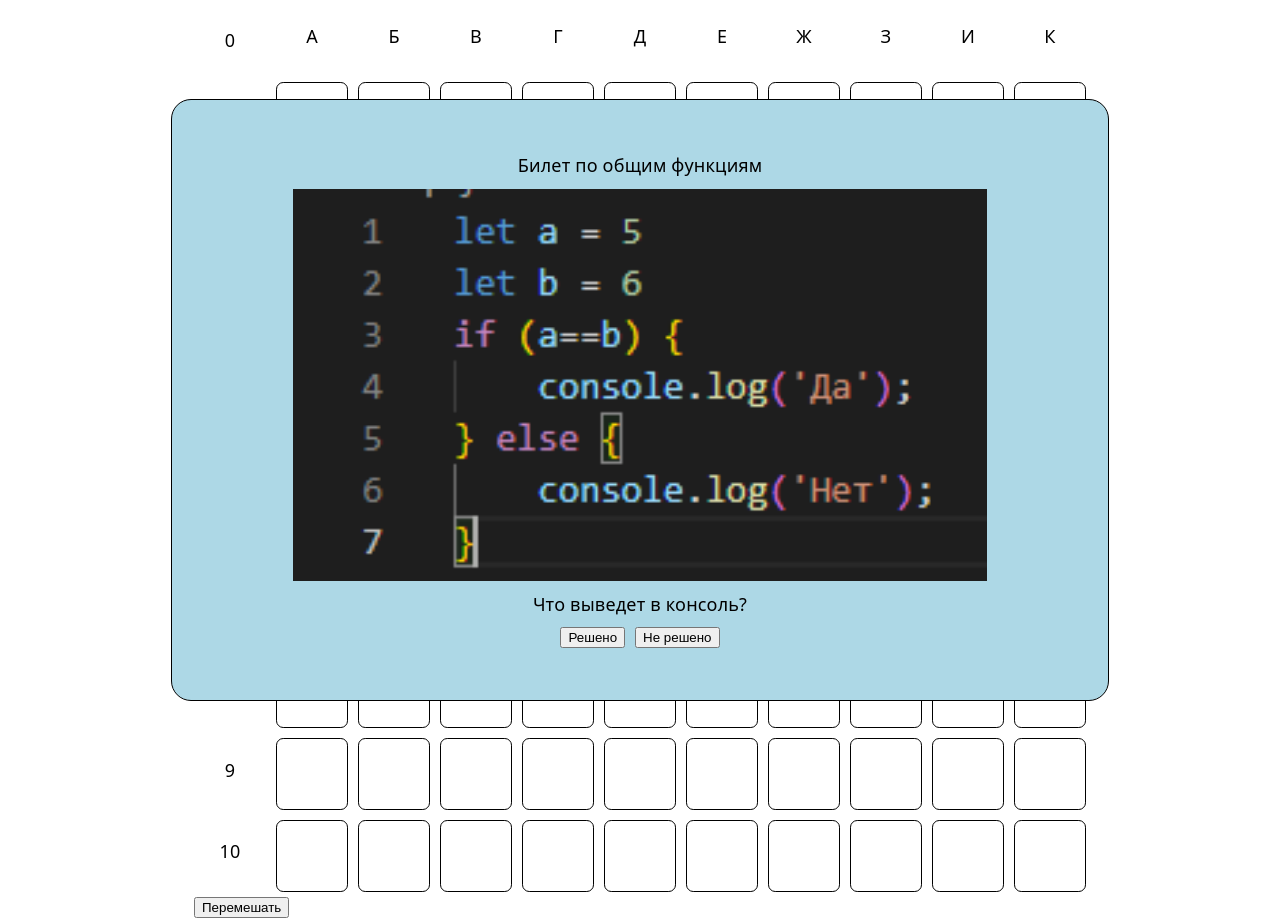
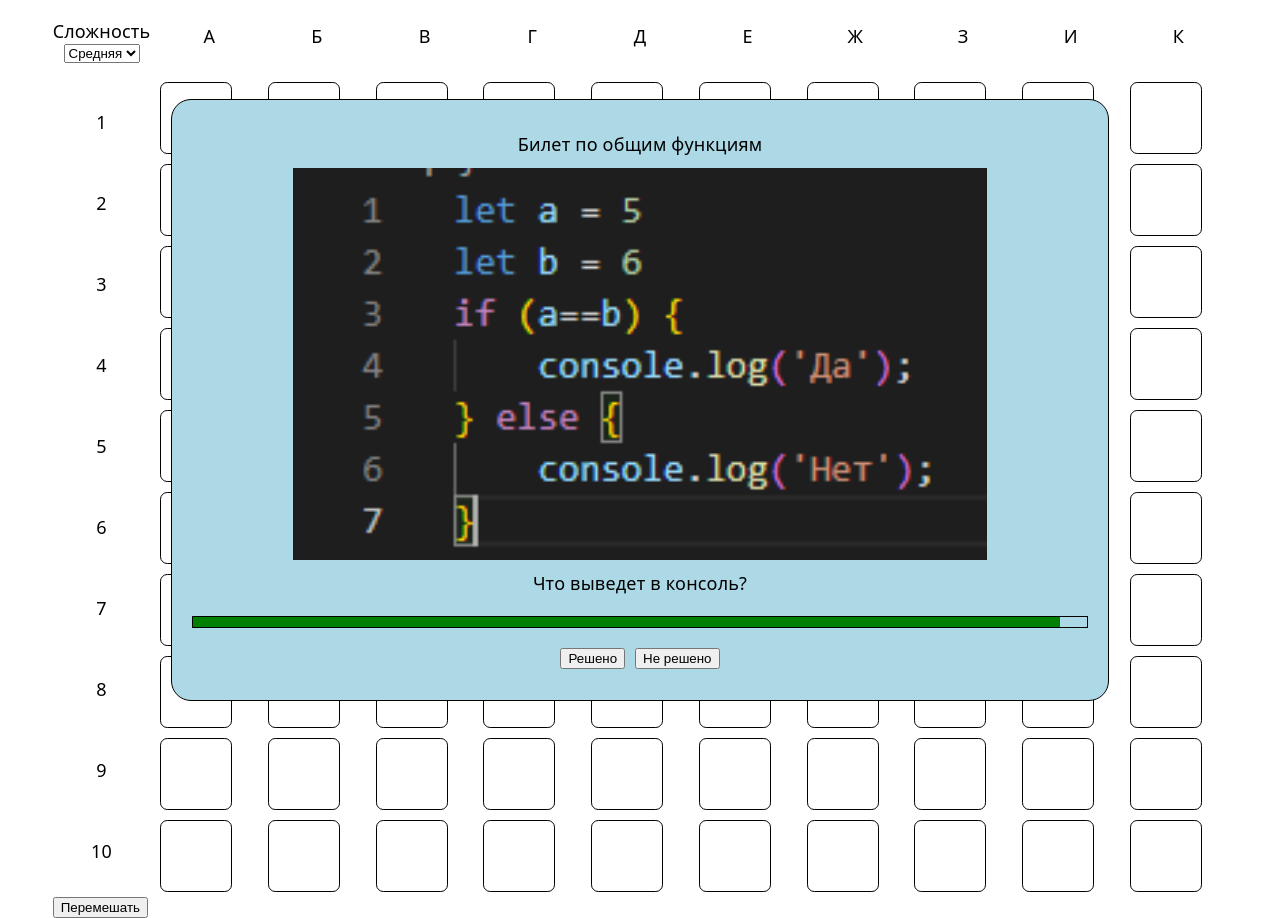
Before and after one commit to Asshen4522/forExam, a Vue app: page / in a window 1280 px wide. Both pictures are taken after a click on the element "11". Built offline with nearby package versions, Linux system fonts and the light colour scheme.

Commit message:
Таймер

```diff
--- a/src/components/CardPage.vue
+++ b/src/components/CardPage.vue
@@ -1,40 +1,41 @@
 <script setup>
-import { computed, ref } from 'vue';
+import { computed, onUnmounted, ref } from 'vue';
 import useBilets from '../composables/useBilets';
 const dataBilets = useBilets()
 
+const startTime = ref(`${dataBilets.curDif.value}s`)
 
 
 const emit = defineEmits(['clearBilet'])
 
 function clearBilet(result) {
-
-
     isAnimating.value = true
     setTimeout(() => {
         dataBilets.unSelectBilet(result)
         emit('clearBilet')
         isAnimating.value = false
     }, 1000)
-
 }
 
 const isAnimating = ref(false)
-
 const curBilet = computed(() => dataBilets.findBilet(dataBilets.curBilet.value))
 </script>
 <template>
     <div class="field">
         <div class="modal" :class="{ disAnim: isAnimating }">
-
             <div v-if="curBilet.type == 1">Билет по общим функциям</div>
             <div v-if="curBilet.type == 2">Билет по ванильному js</div>
             <div v-if="curBilet.type == 3">Билет по vue js</div>
             <div v-if="curBilet.type == 4">"Счастливый" билет</div>
             <img v-if="curBilet.photo" :src="curBilet.photo" alt="Нема">
             <div>{{ curBilet.text }}</div>
+            <div class="timer">
+                <div class="timeField">
+                    <div class="actualTime">
 
-
+                    </div>
+                </div>
+            </div>
             <div class="buttons">
                 <button @click="clearBilet(true)">Решено</button>
                 <button @click="clearBilet(false)">Не решено</button>
@@ -86,6 +87,32 @@ const curBilet = computed(() => dataBilets.findBilet(dataBilets.curBilet.value))
     gap: 10px;
 }
 
+.timer {
+    width: 100%;
+    margin: 10px;
+}
+
+.timeField {
+    height: 10px;
+    border: 1px solid black;
+}
+
+.actualTime {
+    height: 10px;
+    background-color: green;
+    animation: timerAnim v-bind(startTime) forwards;
+}
+
+@keyframes timerAnim {
+    0% {
+        width: 100%;
+    }
+
+    100% {
+        width: 0%;
+    }
+}
+
 @keyframes appear {
     0% {
         transform: rotateY(90deg) scale(1.2);
--- a/src/components/MainPage.vue
+++ b/src/components/MainPage.vue
@@ -36,7 +36,16 @@ function randdoooom() {
 
         <div class="cardField">
             <div class="coordLine">
-                <div class="coordCard">0</div>
+                <div class="coordCard">
+                    <div>
+                        Сложность
+                    </div>
+                    <select @change="dataBilets.pickDif($event.target.value)">
+                        <option :value="50">Низкая</option>
+                        <option :value="40" selected>Средняя</option>
+                        <option :value="30">Высокая</option>
+                    </select>
+                </div>
                 <div class="coordCard">1</div>
                 <div class="coordCard">2</div>
                 <div class="coordCard">3</div>
@@ -108,6 +117,7 @@ function randdoooom() {
     display: flex;
     align-items: center;
     justify-content: center;
+    flex-direction: column;
 
 }
 
--- a/src/composables/useBilets.js
+++ b/src/composables/useBilets.js
@@ -35,7 +35,7 @@ import B66 from "../assets/B66.png"
 
 
 const bilets = ref([
-  { id: 1, type: 1, photo: null, text: "Каким тегом подключается скрипт в html файлы?", status: 1 },
+  { id: 1, type: 1, photo: null, text: "Каким тегом подключается js в html файлы?", status: 1 },
   { id: 2, type: 1, photo: B2, text: "Что выведет в консоль?", status: 1 },
   { id: 3, type: 1, photo: B3, text: "Что выведет в консоль?", status: 1 },
   { id: 4, type: 1, photo: B4, text: "Что выведет в консоль?", status: 1 },
@@ -139,6 +139,7 @@ const bilets = ref([
   { id: 100, type: 4, photo: null, text: "Назовите ФИО преподавателя МДК 05.03", status: 1 },
 ])
 const curBilet=ref(0)
+const curDif=ref(40)
 
 function selectBilet(biletId) {
     const selectedBilet = findBilet(biletId)
@@ -173,6 +174,11 @@ function randomizeBilets() {
     }
 }
 
+function pickDif(timeAmount) {
+    curDif.value=timeAmount
+}
+
+
 export default function useBilets() {
-    return {bilets,curBilet,selectBilet,findBilet,unSelectBilet,randomizeBilets}
+    return {bilets,curBilet,curDif,selectBilet,findBilet,unSelectBilet,randomizeBilets,pickDif}
 }
```
